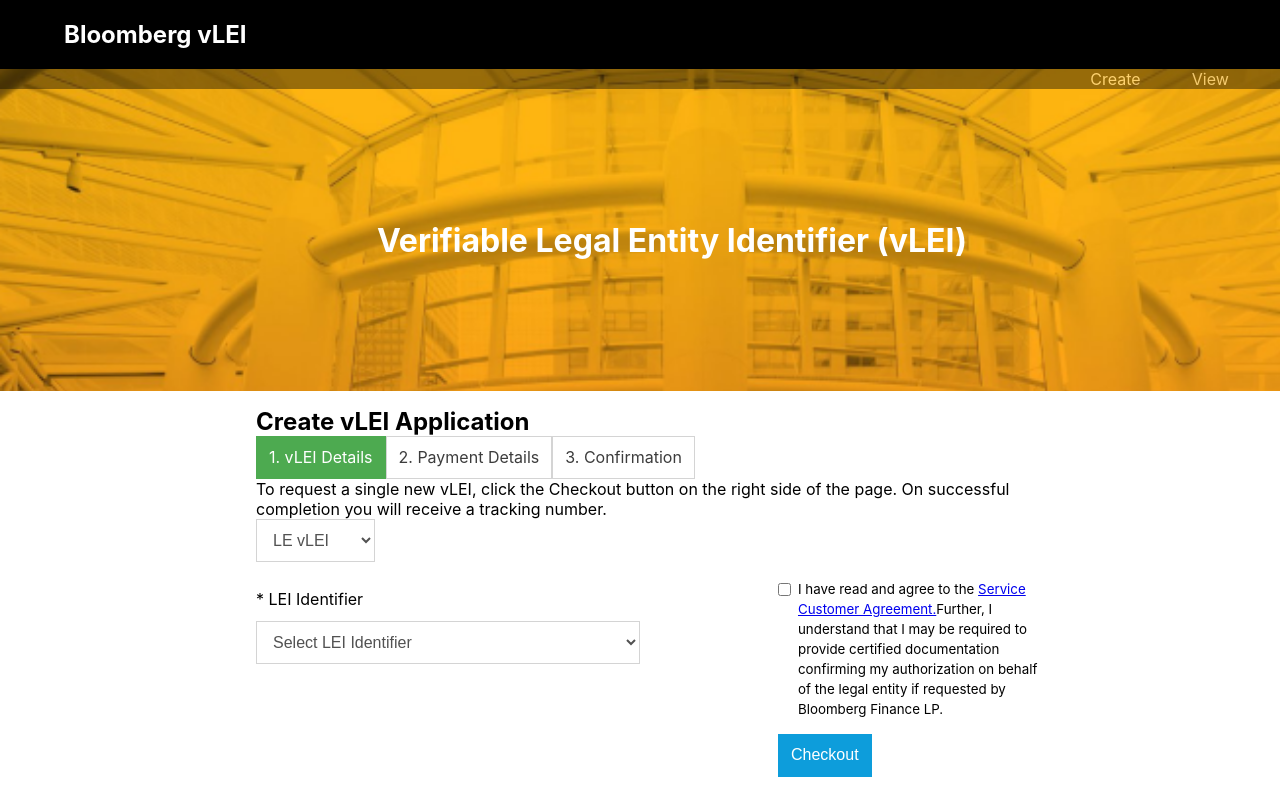
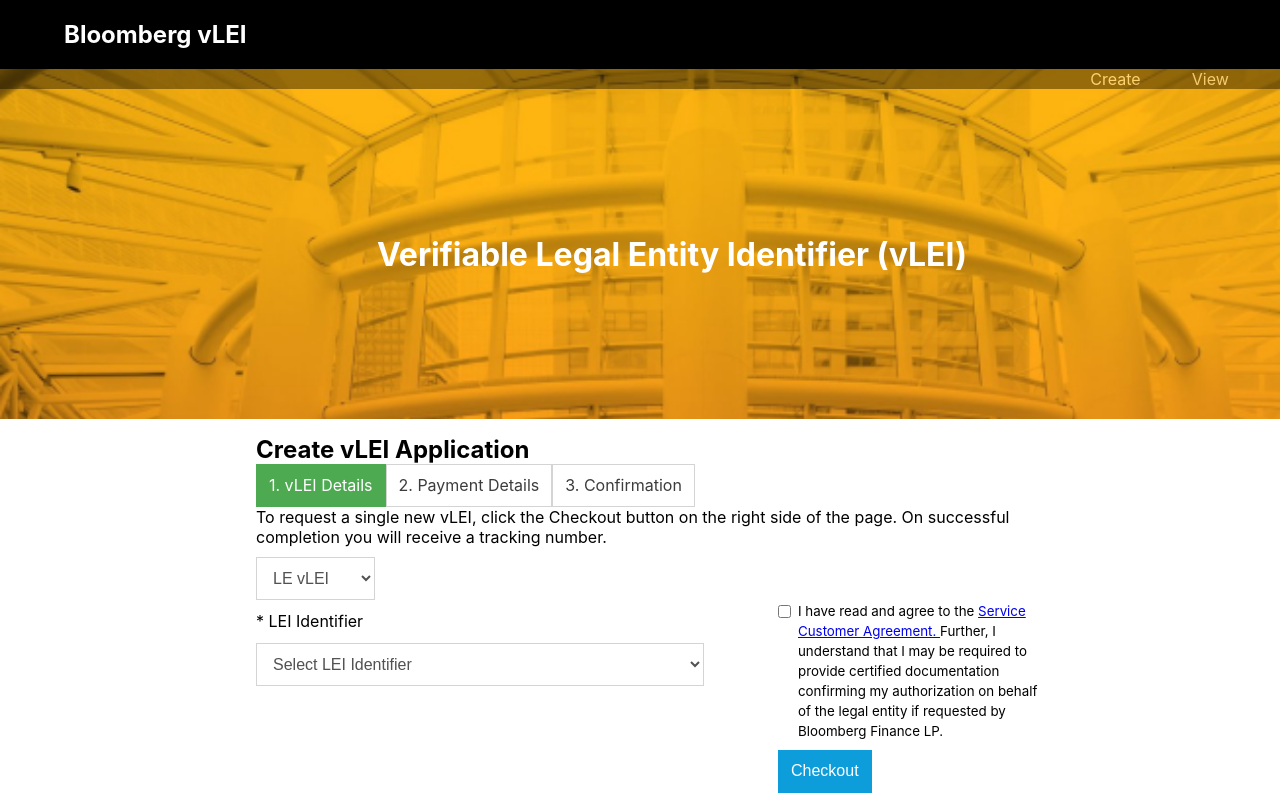
Before and after one commit to nhatduy227/bb-frontend, a React (Create React App) app: page /create in a window 1280 px wide. Built offline with nearby package versions, Linux system fonts and the light colour scheme.

Commit message:
Cleaning up CSS and adjusting styling

```diff
--- a/src/Pages/Create/Create.css
+++ b/src/Pages/Create/Create.css
@@ -1,10 +1,6 @@
 h1 {
     display: flex;
     justify-content: center;
-}
-
-h2 {
-    text-align: center;
 }
 
 .content {
@@ -71,11 +67,6 @@
     background-color: #fff;
     border-color: #d4d4d4;
 }
-/*
-.login-form {
-    display: flex;
-    flex-direction: column;
-} */
 
 label {
     text-align: left;
@@ -116,7 +107,6 @@
 .form-group{
     display: flex;
     align-items: flex-start;
-    margin-bottom: 1rem;
 }
 
 .form-check {
@@ -163,22 +153,17 @@
     background-clip: padding-box;
     border: 1px solid #d4d4d4;
     border-radius: 0;
-    width: 30vw;
     box-sizing: border-box;
 }
 
-.select-form-secondary {
-    display: block;
-    width: 100%;
-    height: calc(1.8em + 0.75rem + 2px);
-    padding: 0.375rem 0.75rem;
-    font-size: 1rem;
-    font-weight: 400;
-    line-height: 1.8;
-    color: #525252;
-    background-color: #fff;
-    background-clip: padding-box;
-    border: 1px solid #d4d4d4;
-    border-radius: 0;
-    box-sizing: border-box;
+.select-form-sizing {
+    width: 35vw;
 }
+
+.select-dropdown {
+    padding-top: 10px;
+}
+
+.service-style {
+    padding-bottom: 10px;
+}
--- a/src/Pages/Create/Create.jsx
+++ b/src/Pages/Create/Create.jsx
@@ -24,11 +24,11 @@
                     <div>To request a single new vLEI, click the Checkout button on the right side of the page. On successful completion you will receive a tracking number.</div>
                 </div>
 
-                <div className="form-group">
+                <div className="form-group select-dropdown">
                   <span>
                     <div className="row">
                       <div className="col-form-input">
-                        <select class="select-form-secondary" onChange={e => setFormType(e.target.value)}>
+                        <select class="select-form" onChange={e => setFormType(e.target.value)}>
                           <option value="LE">LE vLEI</option>
                           <option value="OOR">OOR vLEI</option>
                           <option value="ECR">ECR vLEI</option>
@@ -49,7 +49,7 @@
                             <label>* LEI Identifier</label>
                           </div>
                           <div class="col-form-input">
-                            <select class="select-form">
+                            <select class="select-form select-form-sizing">
                               <option value>Select LEI Identifier</option>
                               <option value="test">506700GE1G29325QX363</option>
                             </select>
@@ -68,7 +68,7 @@
                             <label>* LEI Identifier</label>
                           </div>
                           <div class="col-form-input">
-                            <select class="select-form">
+                            <select class="select-form select-form-sizing">
                               <option value>Select LEI Identifier</option>
                               <option value="test">506700GE1G29325QX363</option>
                             </select>
@@ -84,7 +84,7 @@
                             <label>* Legal Name</label>
                           </div>
                           <div class="col-form-input">
-                            <input placeholder="Legal Name" class="select-form">
+                            <input placeholder="Legal Name" class="select-form select-form-sizing">
                             </input>
                           </div>
                         </div>
@@ -98,7 +98,7 @@
                             <label>* Official Organiziation Role</label>
                           </div>
                           <div class="col-form-input">
-                            <select class="select-form">
+                            <select class="select-form select-form-sizing">
                               <option value>Select Official Organiziation Role</option>
                               <option value="CEO">Chief Executive Officer</option>
                             </select>
@@ -117,7 +117,7 @@
                             <label>* LEI Identifier</label>
                           </div>
                           <div class="col-form-input">
-                            <select class="select-form">
+                            <select class="select-form select-form-sizing">
                               <option value>Select LEI Identifier</option>
                               <option value="test">506700GE1G29325QX363</option>
                             </select>
@@ -133,7 +133,7 @@
                             <label>* Legal Name</label>
                           </div>
                           <div class="col-form-input">
-                            <input placeholder="Legal Name" class="select-form"></input>
+                            <input placeholder="Legal Name" class="select-form select-form-sizing"></input>
                           </div>
                         </div>
                       </span>
@@ -146,7 +146,7 @@
                             <label>* Engagement Context Role</label>
                           </div>
                           <div class="col-form-input">
-                            <input placeholder="Engagement Context Role" class="select-form"></input>
+                            <input placeholder="Engagement Context Role" class="select-form select-form-sizing"></input>
                           </div>
                         </div>
                       </span>
@@ -155,11 +155,11 @@
 
                   <div class="col-checkout">
                     <div>
-                      <div class="form-group form-check">
-                        <input type="checkbox" class="form-check-input" id="exampleCheck1" />
+                      <div class="form-group form-check service-style">
+                        <input type="checkbox" class="form-check-input" id="example1" />
                         <label class="form-check-label">
                           <small>
-                            I have read and agree to the <a href="https://lei.bloomberg.com/docs/service-customer-agreement" target="_blank">Service Customer Agreement.</a>
+                            I have read and agree to the <a href="https://lei.bloomberg.com/docs/service-customer-agreement" target="_blank">Service Customer Agreement. </a>
                             Further, I understand that I may be required to provide certified documentation confirming my authorization on behalf of the legal entity if requested by Bloomberg Finance LP.
                           </small>
                         </label>
```
